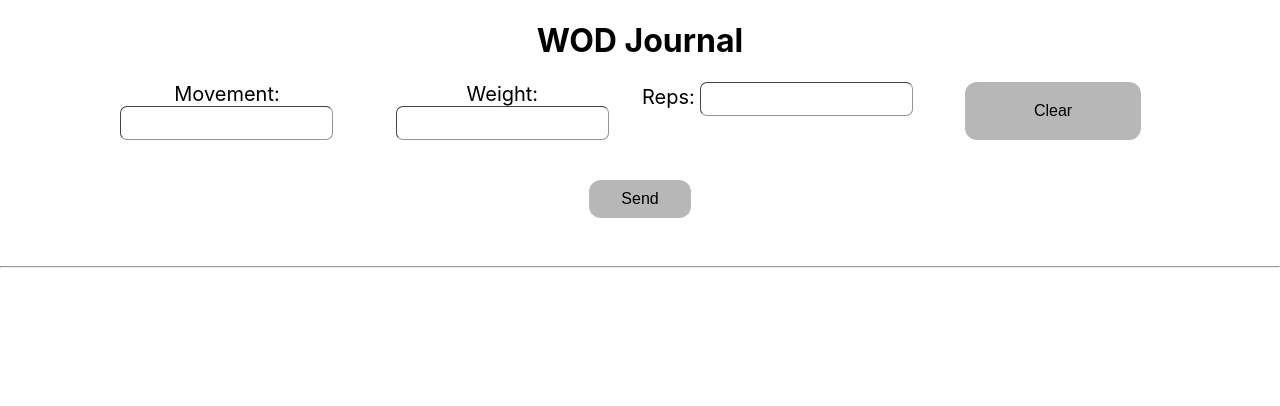
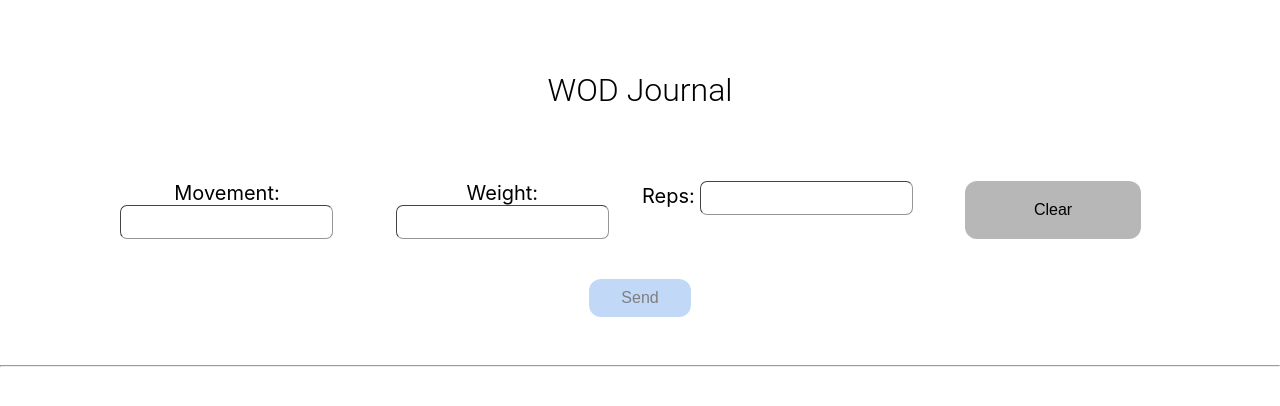
Before and after one commit to lgsantiago/wod-journal, a React (Create React App) app: page / in a window 1280 px wide. Shown: the top 406 px of the page. Built offline with nearby package versions, Linux system fonts and the light colour scheme.

Commit message:
Add button enabling logic

```diff
--- a/src/App.css
+++ b/src/App.css
@@ -37,6 +37,12 @@
 	}
 }
 
+.headerTitle {
+	font-family: 'Roboto', sans-serif;
+	font-weight: 300;
+	padding: 50px;
+}
+
 .wodJournalContainer {
 	display: grid;
 	grid-template-columns: 1fr 5fr 1fr;
@@ -68,11 +74,19 @@
 	margin: 40px 500px;
 	color: black;
 	font-size: 16px;
-	background-color: rgb(184, 183, 183);
+	background-color: rgb(132 180 239);
 }
 
 .recordEntry:hover {
-	background-color: rgb(131, 131, 131);
+	background-color: rgb(71, 101, 220);
+}
+
+.recordEntry:disabled {
+	opacity: 0.5;
+}
+
+.noHover {
+	pointer-events: none;
 }
 
 .clearEntry {
@@ -100,9 +114,16 @@
 }
 
 .entry {
+	display: grid;
+	grid-template-columns: 1fr 70px;
 	border-radius: 7px;
 	font-size: 16px;
 	background-color: rgb(186, 172, 249);
 	margin: 30px;
 	padding: 9px;
 }
+
+.removeButton {
+	border: none;
+	border-radius: 7px;
+}
--- a/src/App.js
+++ b/src/App.js
@@ -1,4 +1,4 @@
-import { useState } from 'react';
+import { useEffect, useState } from 'react';
 import './App.css';
 
 function App() {
@@ -6,12 +6,14 @@ function App() {
 	const [ weight, setWeight ] = useState('');
 	const [ movement, setMovement ] = useState('');
 	const [ entries, setEntries ] = useState([]);
+	const [ isButtonEnabled, setIsButtonEnabled ] = useState(false);
 
 	const handleEntry = (newEntry) => {
 		newEntry.id = Math.random();
 		const newEntries = [ ...entries ];
 		newEntries.push(newEntry);
 		setEntries(newEntries);
+		handleClear();
 	};
 
 	const handleClear = () => {
@@ -19,6 +21,14 @@ function App() {
 		setReps('');
 		setWeight('');
 	};
+
+	useEffect(
+		() => {
+			const isEnabled = movement && weight && reps;
+			setIsButtonEnabled(isEnabled);
+		},
+		[ movement, weight, reps ]
+	);
 
 	const handleInputChange = (event) => {
 		switch (event.target.id) {
@@ -43,7 +53,7 @@ function App() {
 
 	return (
 		<div className="App">
-			<h1>WOD Journal</h1>
+			<h1 className="headerTitle">WOD Journal</h1>
 
 			<div className="wodJournalContainer">
 				<MainForm
@@ -55,7 +65,8 @@ function App() {
 				/>
 
 				<button
-					className="recordEntry"
+					className= {isButtonEnabled ? "recordEntry" : "recordEntry noHover"}
+					disabled={!isButtonEnabled}
 					onClick={() => handleEntry({ movement: movement, weight: weight, reps: reps })}
 				>
 					Send
@@ -74,7 +85,12 @@ const MainForm = ({ movement, weight, reps, onInputChange, onClear }) => (
 	<div className="wodFormContainer">
 		<div>
 			<label htmlFor="movement">Movement:</label>{' '}
-			<input id="movement" className="formInput" value={movement} onChange={onInputChange} />
+			<input id="movement" className="formInput" list="movements" value={movement} onChange={onInputChange} />
+			<datalist id="movements">
+				<option value="Back Squat" />
+				<option value="Bench Press" />
+				<option value="Snatch" />
+			</datalist>
 		</div>
 		<div>
 			<label htmlFor="weight">Weight:</label>{' '}
```
